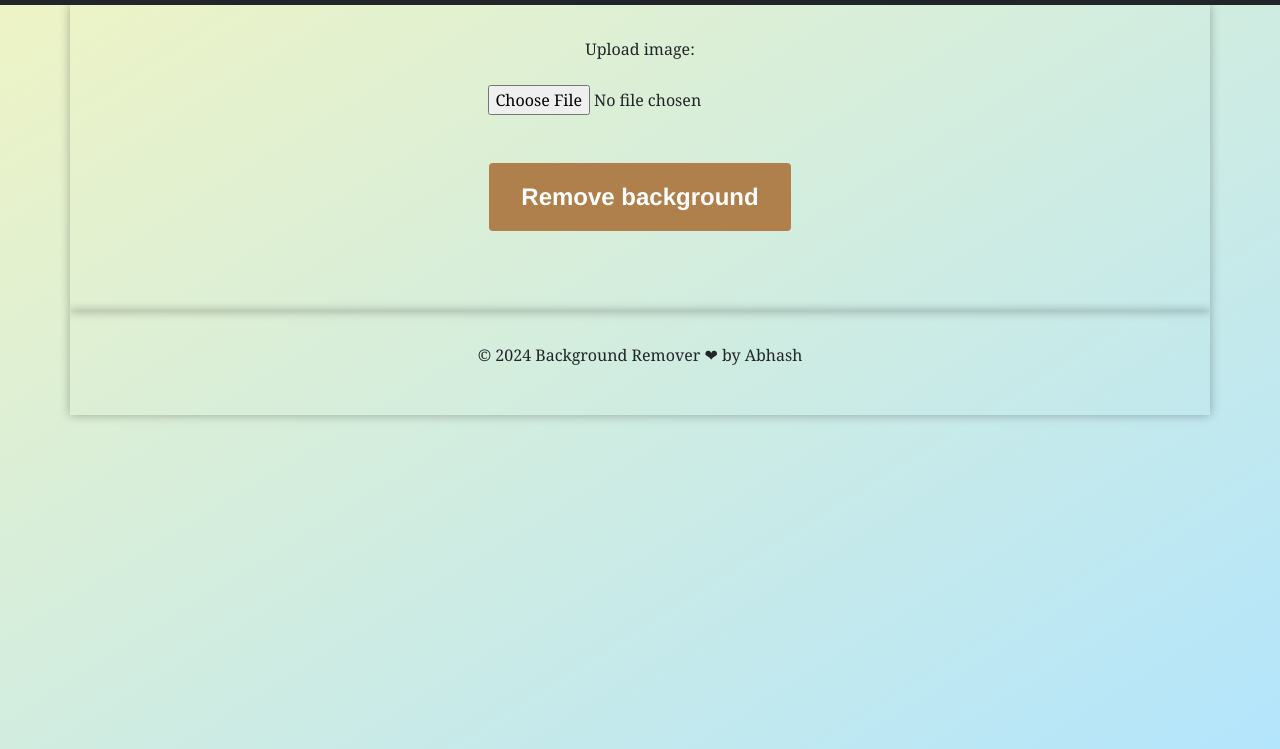
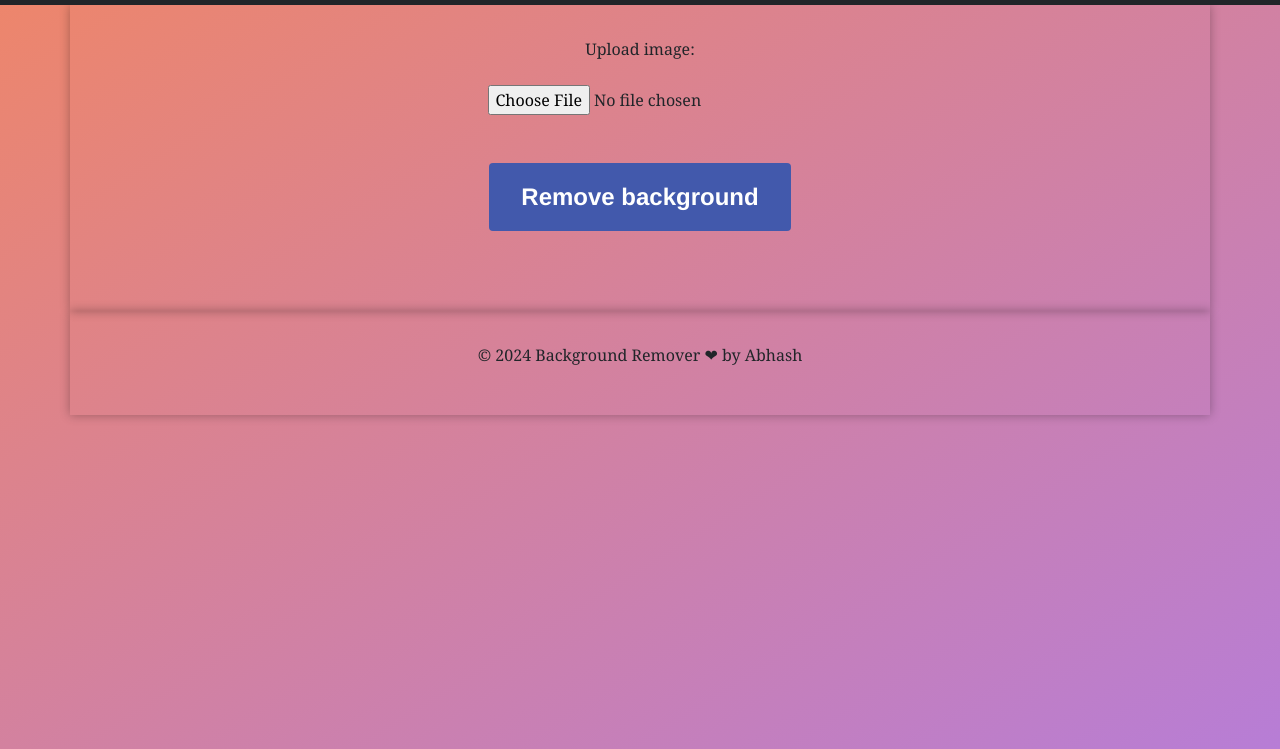
Before and after one commit to Abhash1916/Image-background--removal, a plain HTML site: page index.html in a window 1280 px wide. Shown: the part 51-800 px from the top of the page. Drawn offline with nearby package versions, Linux system fonts and the light colour scheme; a web font is replaced by a local one.

Commit message:
style.css

```diff
--- a/style.css
+++ b/style.css
@@ -1,5 +1,5 @@
 body {
-  background-image: linear-gradient(to bottom right, #f0f4c3, #b3e5fc);
+  background-image: linear-gradient(to bottom right, #ef8668, #b77dd6);
   background-size: cover;
   background-repeat: no-repeat;
   background-attachment: fixed;
@@ -43,7 +43,7 @@ input[type="file"]:hover {
 .button {
   font-size: 24px;
   font-weight: bold;
-  background-color: #af7f4c;
+  background-color: #4259ac;
   color: #fff;
   border: none;
   padding: 16px 32px;
@@ -53,7 +53,7 @@ input[type="file"]:hover {
 }
 
 .button:hover {
-  background-color: #3e8e41;
+  background-color: #8dd25e;
 }
 
 #result {
```
